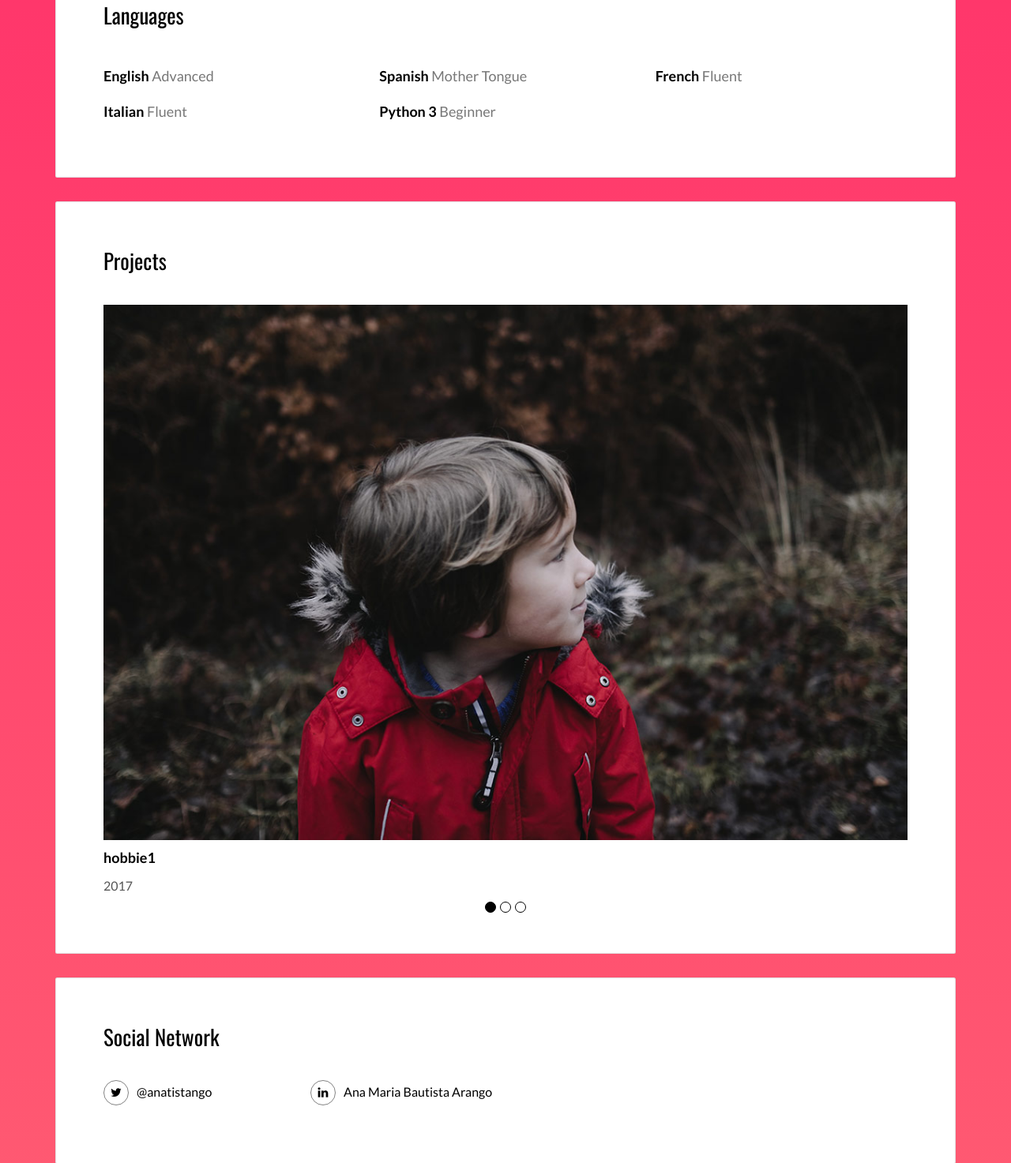
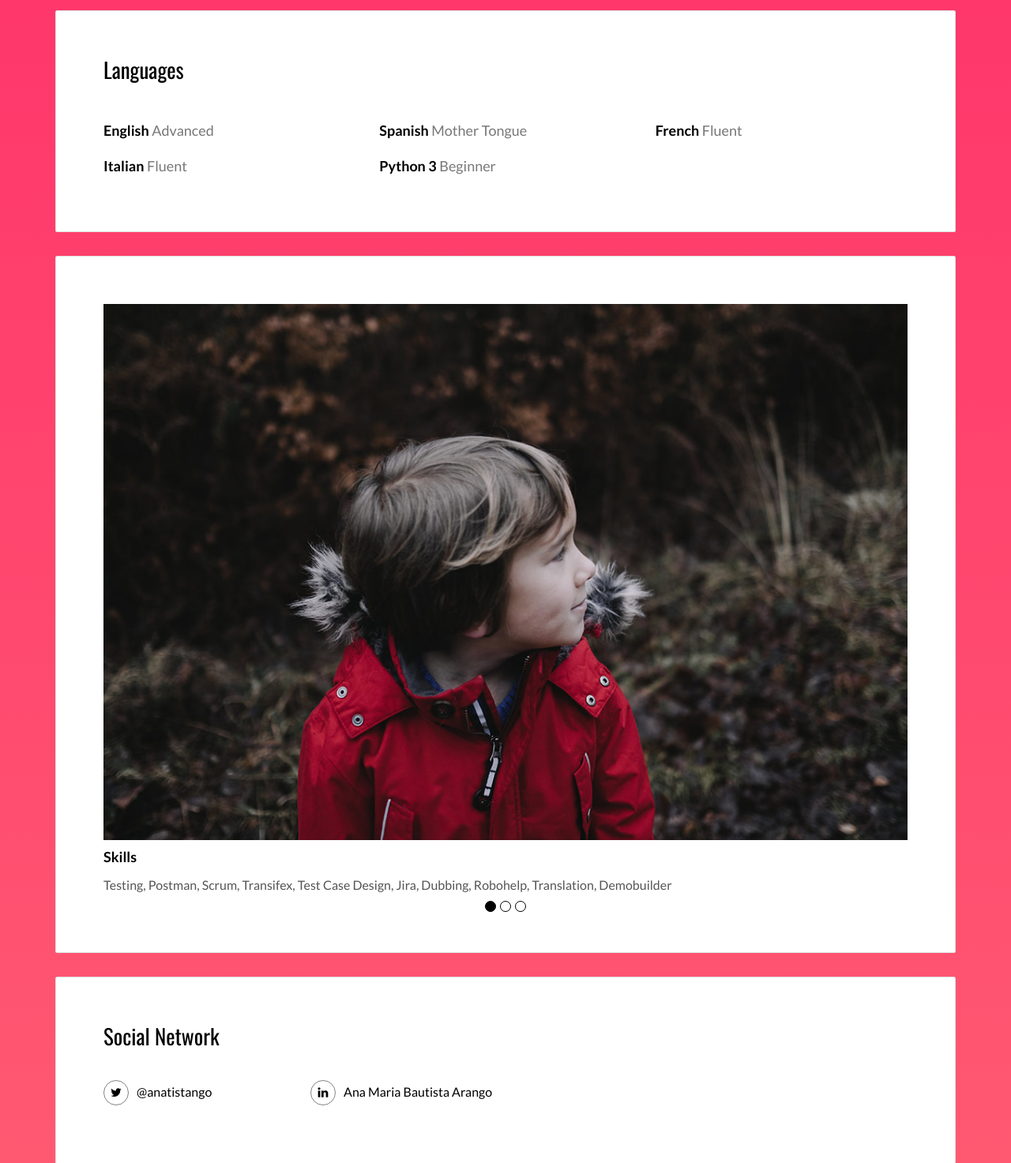
Before and after one commit to abautistaa/portfolio, a Flask app: page / in a window 1280 px wide. Shown: the part 2395-3868 px from the top of the page at 79% size. Run offline with Flask 2, Linux system fonts and the light colour scheme; some libraries are stand-ins or nearby versions.

Commit message:
redo header

```diff
--- a/templates/index.html
+++ b/templates/index.html
@@ -29,12 +29,12 @@
       <div class="hero-full-container background-image-container white-text-container" style="background-image: url('./assets/images/space.jpg')">
     <div class="container">
       <div class="row">
-        <div class="col-xs-12">
+        <div class="col-xs-13">
           <div class="hero-full-wrapper">
             <div class="text-content">
               <h1>Hello,<br>
+                I'm Ana M Bautista<br>
                 <span id="typed-strings">
-                  <span>I'm Ana M Bautista</span>
                   <span>Language Learner</span>
                   <span>QA</span>
                 </span>
@@ -55,6 +55,7 @@
   });
 </script>
 <script type="text/javascript" src="./static/main.70a66962.js"></script></body>
+ </main>
 
 <!-- Add your site or app content here -->
 
@@ -218,7 +219,6 @@
 
         <div class="card">
           <div class="card-block">
-            <h2>Projects</h2>
             <div id="carousel-example-generic" class="carousel slide" data-ride="carousel">
 
 
@@ -227,23 +227,23 @@
               <div class="item active">
                 <img src="./static/assets/images/img-05.jpg" class="img-responsive" alt="...">
                 <div class="carousel-caption">
-                  <h3 class="h5">hobbie1</h3>
-                  <p>2017</p>
+                  <h3 class="h5">Skills</h3>
+                  <p>Testing, Postman, Scrum, Transifex, Test Case Design, Jira, Dubbing, Robohelp, Translation, Demobuilder</p>
                 </div>
               </div>
               <div class="item">
                 <img src="./static/assets/images/img-06.jpg" class="img-responsive" alt="...">
                 <div class="carousel-caption">
-                  <h3 class="h5">hobbie2</h3>
-                  <p>2017</p>
+                  <h3 class="h5">Interests</h3>
+                  <p>Language Learning, Scrum Agile Framework, Programming, Automation</p>
                 </div>
               </div>
 
               <div class="item">
                 <img src="./static/assets/images/img-08.jpg" class="img-responsive" alt="...">
                 <div class="carousel-caption">
-                  <h3 class="h5">hobbie3</h3>
-                  <p>2017</p>
+                  <h3 class="h5">Projects</h3>
+                  <p>This website that was created recreationaly and as a side project from a Udemy course.</p>
                 </div>
               </div>
             </div>
```
